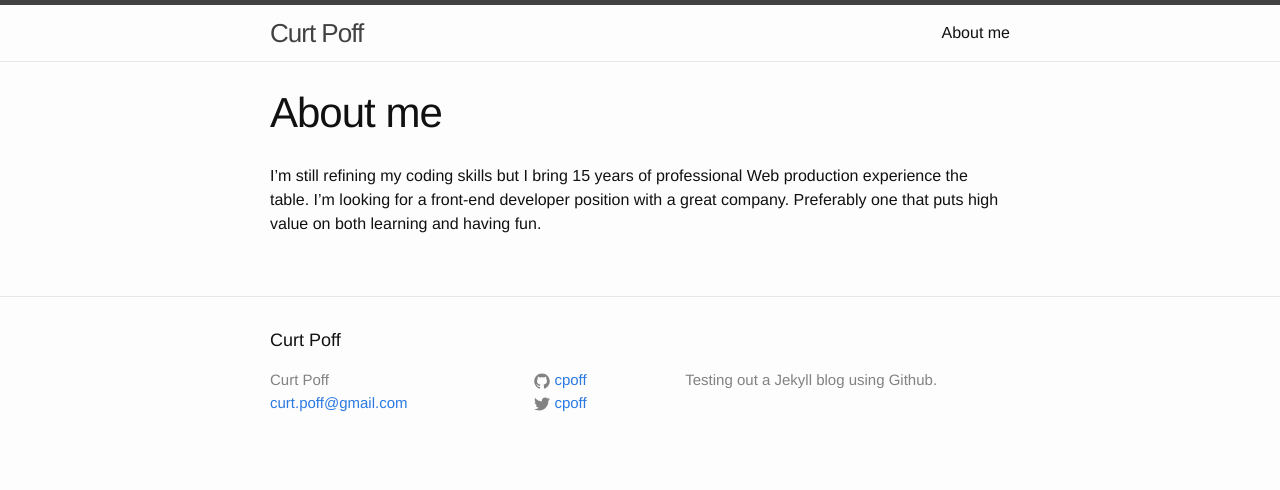
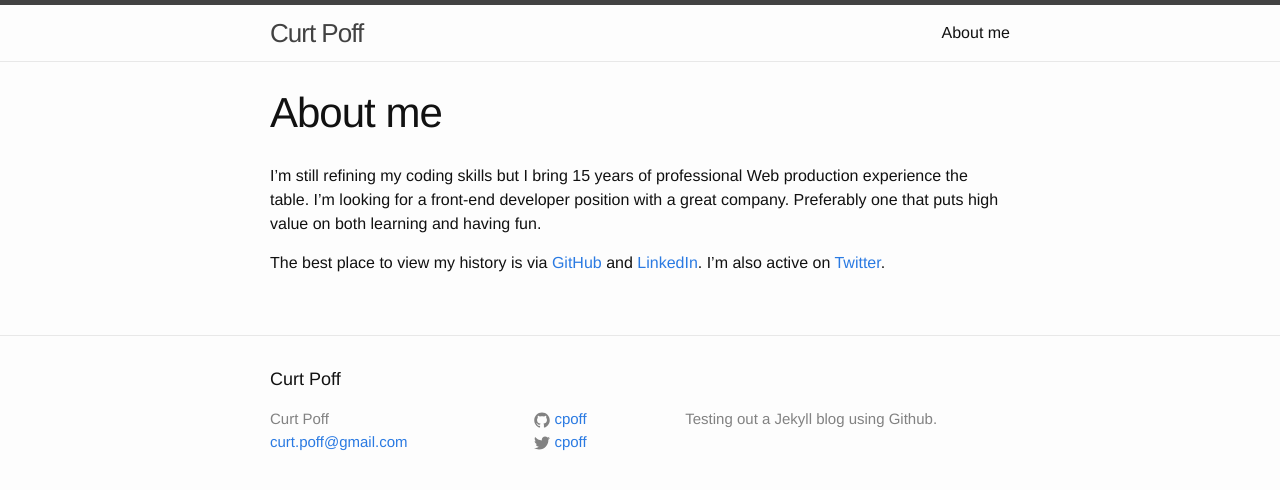
Before and after one commit to cpoff-travel/cpoff.github.com, a Jekyll site: the page built from about.md, in a window 1280 px wide. Shown: the top 490 px of the page. Built offline with Jekyll 4.4.1, drawn with Linux system fonts in a browser that asks for light colours.

Commit message:
Fixing about

```diff
--- a/about.md
+++ b/about.md
@@ -5,3 +5,6 @@ permalink: /about/
 ---
 
 I’m still refining my coding skills but I bring 15 years of professional Web production experience the table. I’m looking for a front-end developer position with a great company. Preferably one that puts high value on both learning and having fun.
+
+The best place to view my history is via <a href="https://github.com/cpoff">GitHub</a>
+and <a href="https://www.linkedin.com/in/cpoff">LinkedIn</a>. I'm also active on <a href="http://www.twitter.com/cpoff">Twitter</a>.
```
Also changed, not shown: 12 other files.
